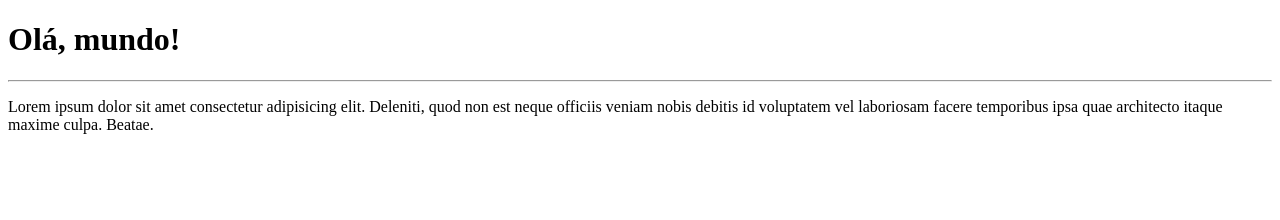
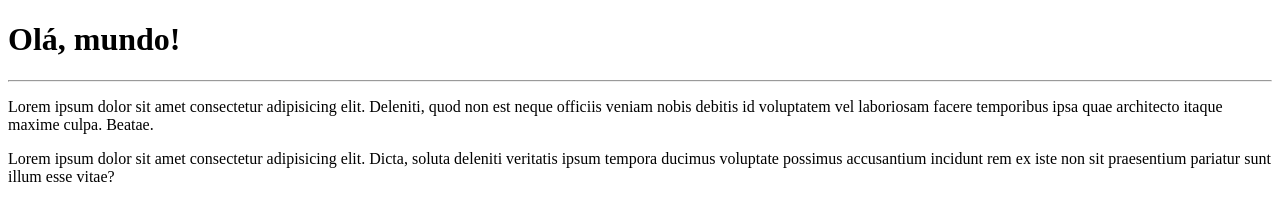
Before and after one commit to joaosmatos/ola-mundo, a plain HTML site: page site-exemplo/index.html in a window 1280 px wide. Drawn offline with Linux system fonts and the light colour scheme.

Commit message:
adicionei um paragrafo

```diff
--- a/site-exemplo/index.html
+++ b/site-exemplo/index.html
@@ -9,5 +9,6 @@
     <h1>Olá, mundo!</h1>
     <hr>
     <p>Lorem ipsum dolor sit amet consectetur adipisicing elit. Deleniti, quod non est neque officiis veniam nobis debitis id voluptatem vel laboriosam facere temporibus ipsa quae architecto itaque maxime culpa. Beatae.</p>
+    <p>Lorem ipsum dolor sit amet consectetur adipisicing elit. Dicta, soluta deleniti veritatis ipsum tempora ducimus voluptate possimus accusantium incidunt rem ex iste non sit praesentium pariatur sunt illum esse vitae?</p>
 </body>
 </html>
```
